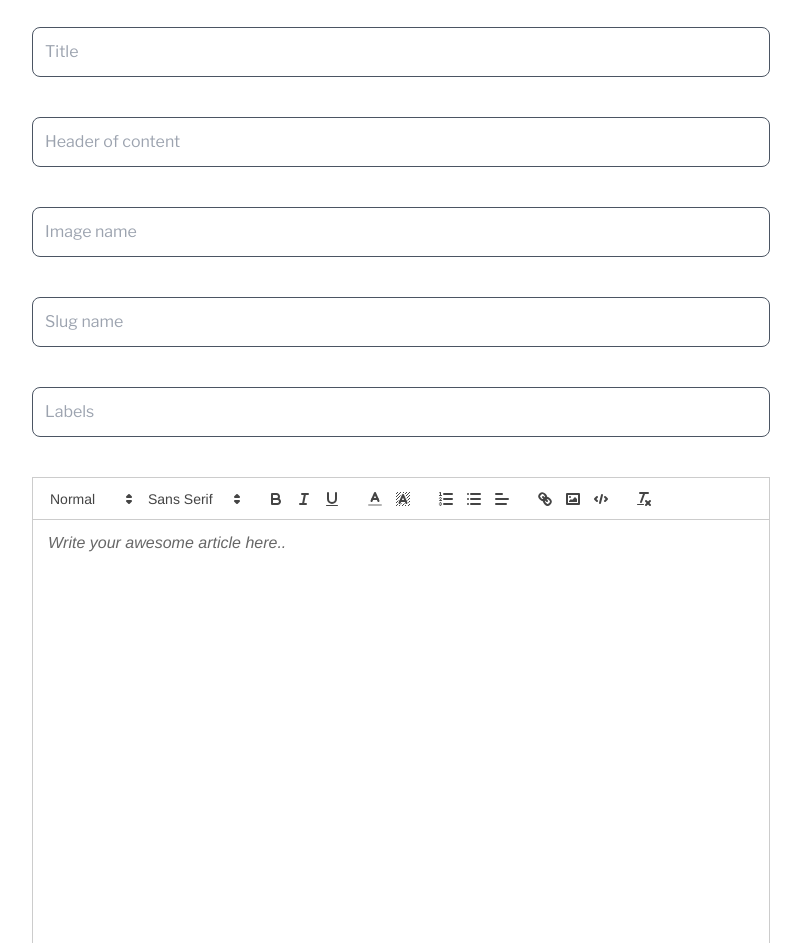
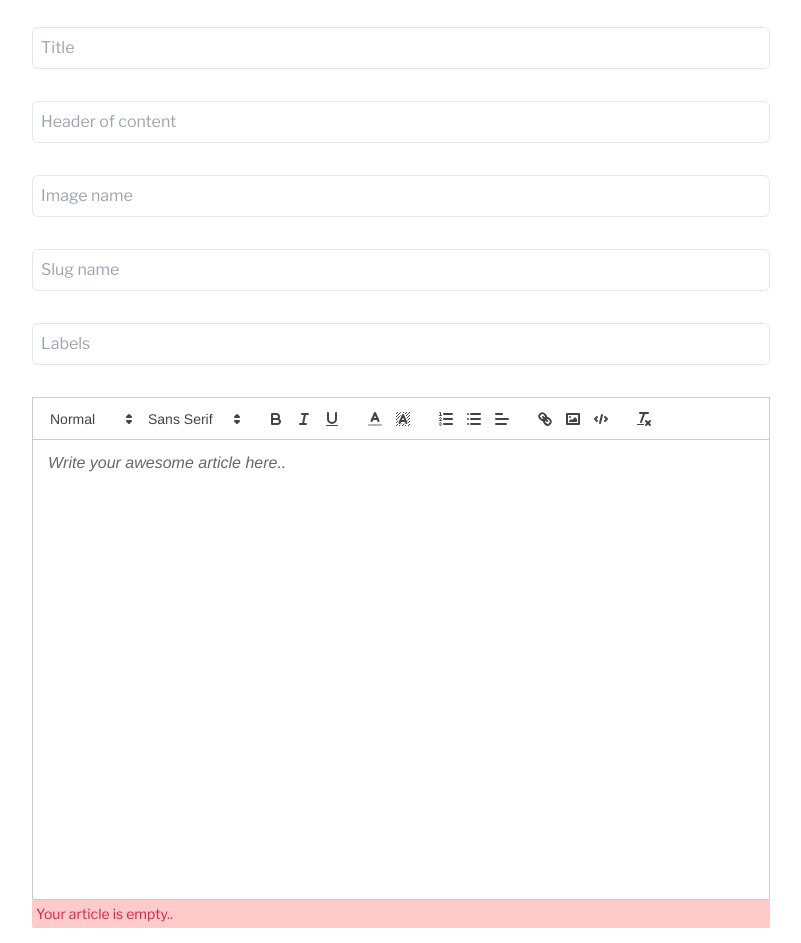
Before and after one commit to LepakBoy/blogs_page, a Next.js app: page /admin in a window 1280 px wide. Shown: the part 329-1272 px from the top of the page, without its empty margins (239-1040 px from the left). Built offline with nearby package versions, Linux system fonts and the light colour scheme.

Commit message:
inputtext component improve, messageinput component styling, rename input text component

```diff
--- a/src/app/admin/form/inputForm.tsx
+++ b/src/app/admin/form/inputForm.tsx
@@ -1,5 +1,5 @@
 'use client';
-import InputFormComponent from '@/app/components/molecule/inputForm';
+import InputText from '@/app/components/molecule/inputText';
 import { addPost } from '@/lib/data';
 import { IPost } from '@/lib/interfaces';
 import React, { useEffect, useRef, useState } from 'react';
@@ -9,6 +9,7 @@ import { Chips } from 'primereact/chips';
 import { useFormik } from 'formik';
 import * as Yup from 'yup';
 import Swal from 'sweetalert2';
+import MessageInput from '@/app/components/molecule/messageInput';
 
 export default function InputForm() {
   const ref = useRef<HTMLFormElement>(null);
@@ -76,10 +77,10 @@ export default function InputForm() {
       <form
         ref={ref}
         id="inputBlog"
-        className="flex flex-col gap-5 p-chips"
+        className="flex flex-col gap-8 p-chips"
         onSubmit={formik.handleSubmit}
       >
-        <InputFormComponent
+        <InputText
           onChange={formik.handleChange}
           onBlur={formik.handleBlur}
           value={formik.values.title}
@@ -92,7 +93,7 @@ export default function InputForm() {
               : ''
           }
         />
-        <InputFormComponent
+        <InputText
           onChange={formik.handleChange}
           value={formik.values.header}
           name="header"
@@ -104,7 +105,7 @@ export default function InputForm() {
               : ''
           }
         />
-        <InputFormComponent
+        <InputText
           onChange={formik.handleChange}
           value={formik.values.img}
           name="img"
@@ -114,7 +115,7 @@ export default function InputForm() {
             formik.touched.img && formik.errors.img ? formik.errors.img : ''
           }
         />
-        <InputFormComponent
+        <InputText
           onChange={formik.handleChange}
           value={formik.values.slug}
           name="slug"
@@ -124,7 +125,7 @@ export default function InputForm() {
             formik.touched.slug && formik.errors.slug ? formik.errors.slug : ''
           }
         />
-        <InputFormComponent
+        <InputText
           onChange={formik.handleChange}
           value={formik.values.labels}
           name="labels"
@@ -136,6 +137,7 @@ export default function InputForm() {
               : ''
           }
         />
+        <div className="relative">
           <Editor
             name="desc"
             placeholder="Write your awesome article here.."
@@ -143,8 +145,8 @@ export default function InputForm() {
             onTextChange={(e) => setParaf(e.htmlValue as string)}
             style={{ height: '460px', fontSize: '16px' }}
           />
-        {errorForm && <p>Your article is empty..</p>}
-
+          {errorForm && <MessageInput msg="Your article is empty.." />}
+        </div>
         <button
           type="submit"
           className="my-20 mx-auto bg-emerald-800 py-3 px-7 text-slate-100 font-bold text-lg rounded-full"
--- a/src/app/components/molecule/inputForm.tsx
+++ /dev/null
@@ -1,19 +0,0 @@
-import { IInputForm } from '@/lib/interfaces';
-import React from 'react';
-import MessageInput from './messageInput';
-
-export default function InputFormComponent(props: IInputForm) {
-  return (
-    <>
-      <input
-        placeholder={props.placeholder}
-        type={props.type}
-        name={props.name}
-        onChange={props.onChange}
-        onBlur={props.onBlur}
-        className="p-3 border-solid border border-gray-600 rounded-lg"
-      />
-      <MessageInput msg={props.error} />
-    </>
-  );
-}
--- /dev/null
+++ b/src/app/components/molecule/inputText.tsx
@@ -0,0 +1,23 @@
+import { IInputForm } from '@/lib/interfaces';
+import React from 'react';
+import MessageInput from './messageInput';
+import { InputText as InputComponent } from 'primereact/inputtext';
+
+export default function InputText(props: IInputForm) {
+  return (
+    <div className="relative">
+      <InputComponent
+        id={props.name}
+        // invalid={true}
+        placeholder={props.placeholder}
+        type={props.type}
+        name={props.name}
+        onChange={props.onChange}
+        onBlur={props.onBlur}
+        className="p-2 w-full border-solid border rounded-md"
+        value={props.value}
+      />
+      {props.error && <MessageInput msg={props.error} />}
+    </div>
+  );
+}
--- a/src/app/components/molecule/messageInput.tsx
+++ b/src/app/components/molecule/messageInput.tsx
@@ -2,5 +2,9 @@ import { IMessageInput } from '@/lib/interfaces';
 import React from 'react';
 
 export default function MessageInput(props: IMessageInput) {
-  return <div className="">{props.msg}</div>;
+  return (
+    <div className="text-rose-600 text-sm bottom-[-28px] bg-red-200 w-full p-1 rounded-sm absolute">
+      {props.msg}
+    </div>
+  );
 }
--- a/src/app/contact/page.tsx
+++ b/src/app/contact/page.tsx
@@ -1,7 +1,6 @@
 import React from 'react';
 import TitlePage from '../components/molecule/titlePage';
-import InputForm from '../admin/form/inputForm';
-import InputFormComponent from '../components/molecule/inputForm';
+import InputText from '../components/molecule/inputText';
 
 export default function ContactPage() {
   return (
@@ -18,12 +17,12 @@ export default function ContactPage() {
           action=""
         >
           <h3 className="font-bold text-2xl">Send me a message</h3>
-          <InputFormComponent
+          <InputText
             name="name"
             placeholder="Name"
             type="text"
           />
-          <InputFormComponent
+          <InputText
             name="email"
             placeholder="Email"
             type="text"
```
Lines whose indentation alone changed are shown as unchanged.
